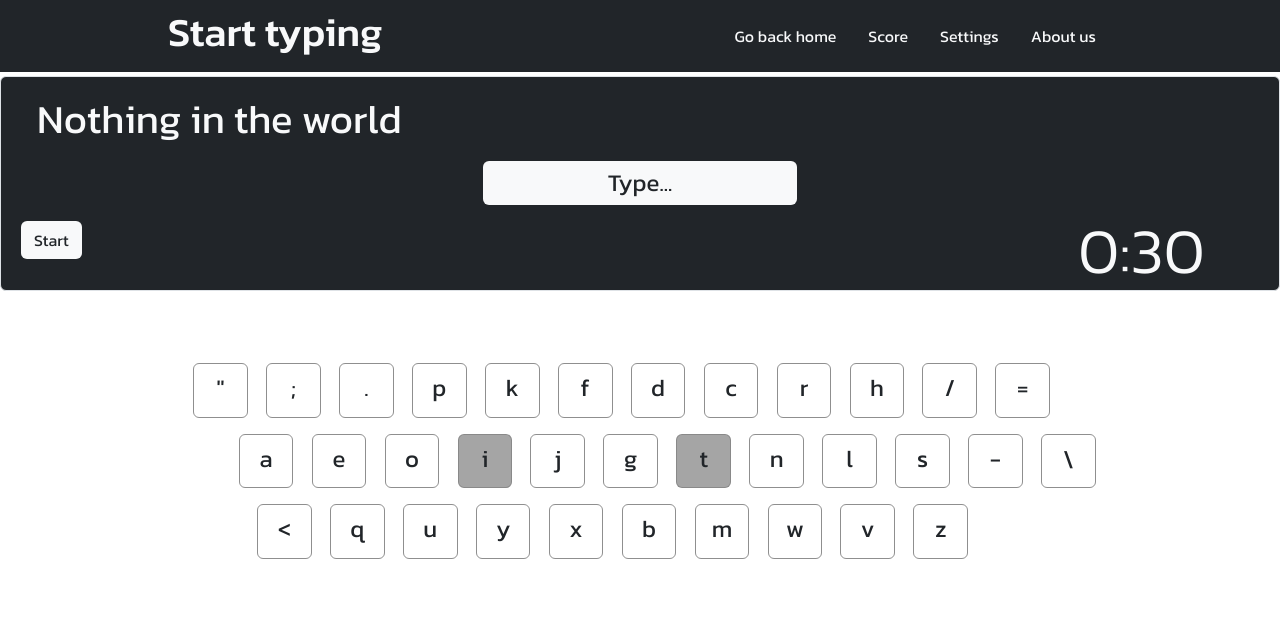
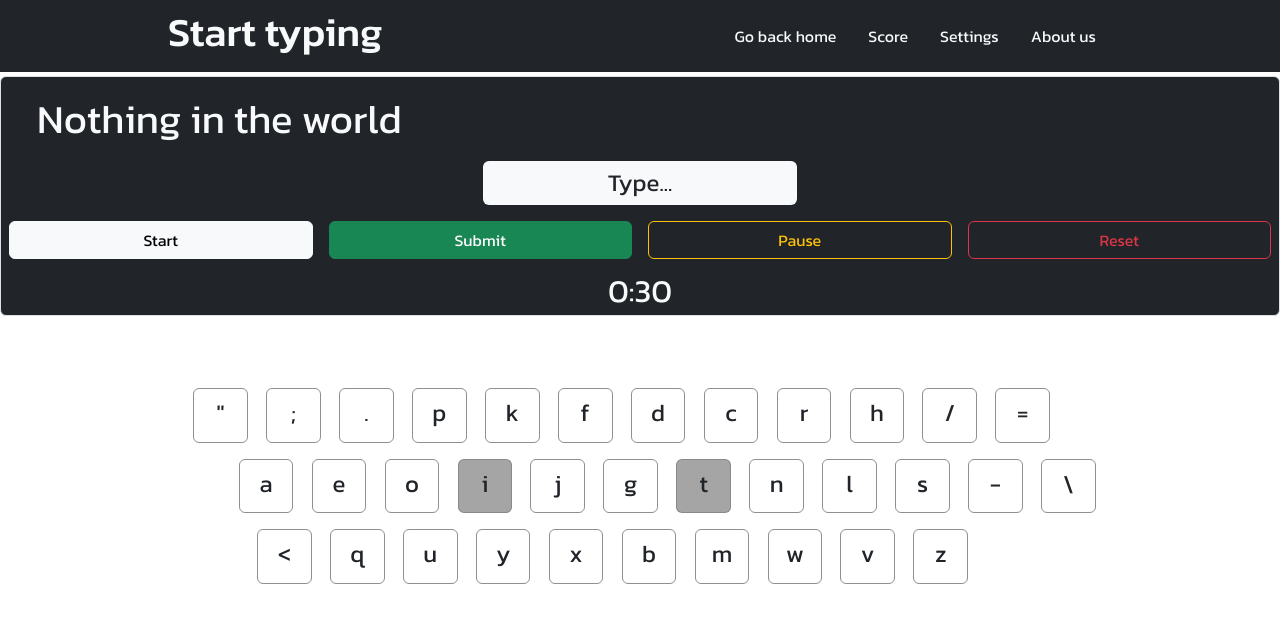
Before and after one commit to NickyHariniaina/layout-tester-UI, a React (Vite) app: page /keyboard in a window 1280 px wide. Shown: the top 622 px of the page. Built offline with nearby package versions, Linux system fonts and the light colour scheme; no server answers.

Commit message:
[ADD] Submit - Reset - Pause button

```diff
--- a/src/components/pages/Keyboard/Keyboard-part/Bar.jsx
+++ b/src/components/pages/Keyboard/Keyboard-part/Bar.jsx
@@ -1,9 +1,10 @@
 export const Bar = ({ inputId, minute, second }) => {
 
     return <div className="row">
-        <label htmlFor={inputId} className="col-10">
-            <button className="btn bg-light text-dark m-2">Start</button>
-        </label>
-        <div className="timer text-light col-2 display-3">{minute}:{second}</div>
+        <button htmlFor={inputId} className="btn m-2 btn-light col">Start</button>
+        <button className="btn btn-success m-2 col">Submit</button>
+        <button className="btn btn-outline-warning m-2 col">Pause</button>
+        <button className="btn btn-outline-danger m-2 col">Reset</button>
+        <div className="timer text-light fs-2 text-center">{minute}:{second}</div>
     </div>
 }
--- a/src/components/pages/Keyboard/Keyboard.css
+++ b/src/components/pages/Keyboard/Keyboard.css
@@ -1,3 +1,7 @@
+body {
+    overflow-x: hidden;
+}
+
 .key{
     font-size:1.5em;
     border: 1px rgba(136, 136, 136, 0.932) solid;
```
